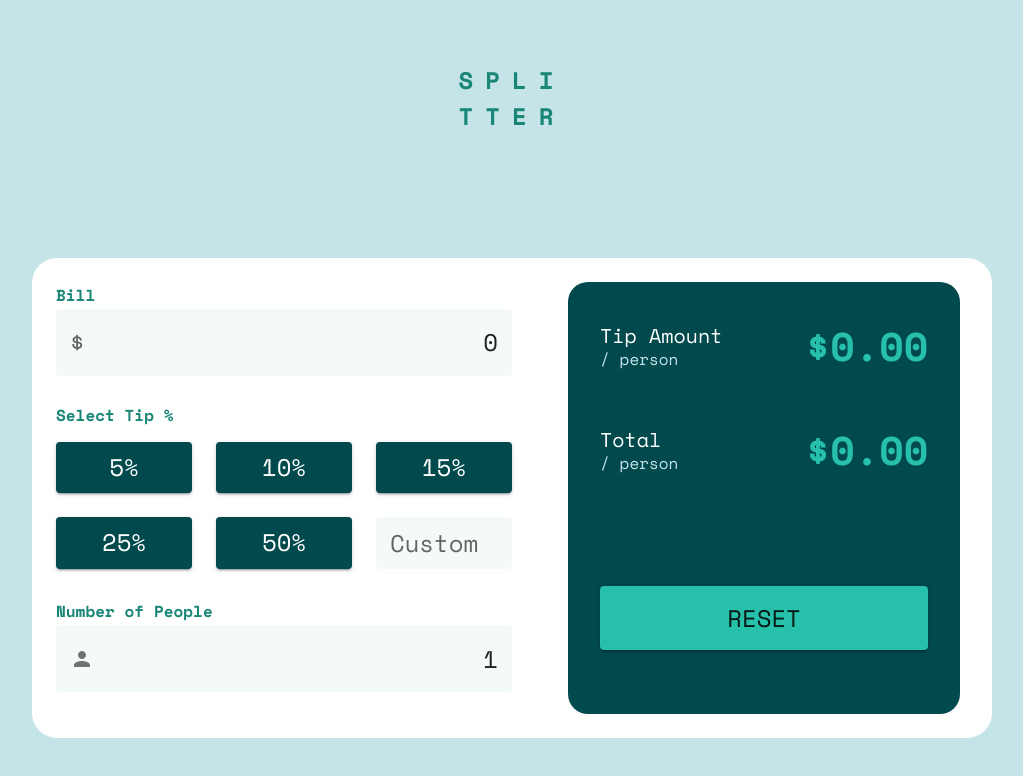
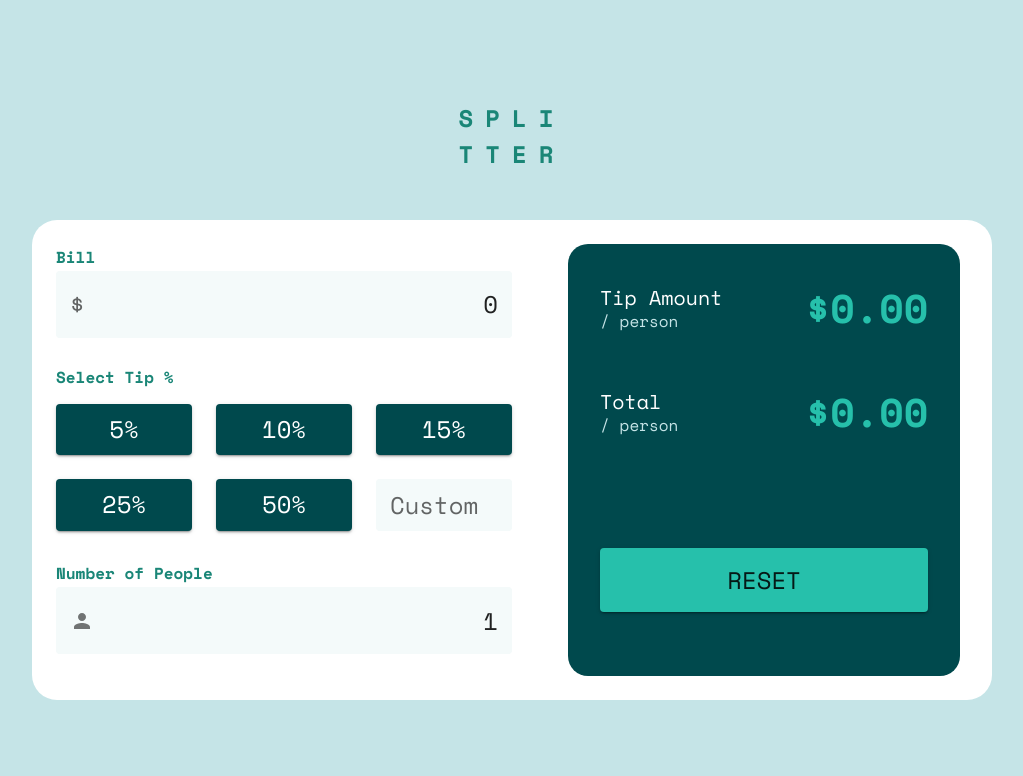
Before and after one commit to tadasvysockis/tip_calculator_app, a React (Create React App) app: page / in a window 1280 px wide. Shown: the top 776 px of the page, without its empty margins (128-1151 px from the left). Built offline with nearby package versions, Linux system fonts and the light colour scheme.

Commit message:
gh-pages deploy

```diff
--- a/src/components/main_page.tsx
+++ b/src/components/main_page.tsx
@@ -1,5 +1,5 @@
 import { FC } from 'react';
-import { CssBaseline, Grid, ThemeProvider, Typography, useMediaQuery } from '@mui/material';
+import { CssBaseline, Grid, ThemeProvider, Typography } from '@mui/material';
 
 import theme from '../theme';
 import { TipCalculator } from './tip_calculator';
@@ -12,14 +12,13 @@ const gridContainer: SxProps<Theme> = {
 };
 
 export const MainPage:FC<{}> = () =>{
-  const matches = useMediaQuery('(min-width:970px)');
   return(
     <ThemeProvider theme={theme}>
       <CssBaseline />
-      <Grid sx={gridContainer} container>
+      <Grid sx={gridContainer} container alignContent="space-evenly">
         <Grid item container alignItems="center" justifyContent="center">
           <Grid item>
-            <Typography variant="h3" sx={ !matches ? {marginBottom:'3rem'} : {}}>
+            <Typography variant="h3" sx={{marginBottom:'3rem'}}>
               SPLI<br />TTER
             </Typography>
           </Grid>
```
